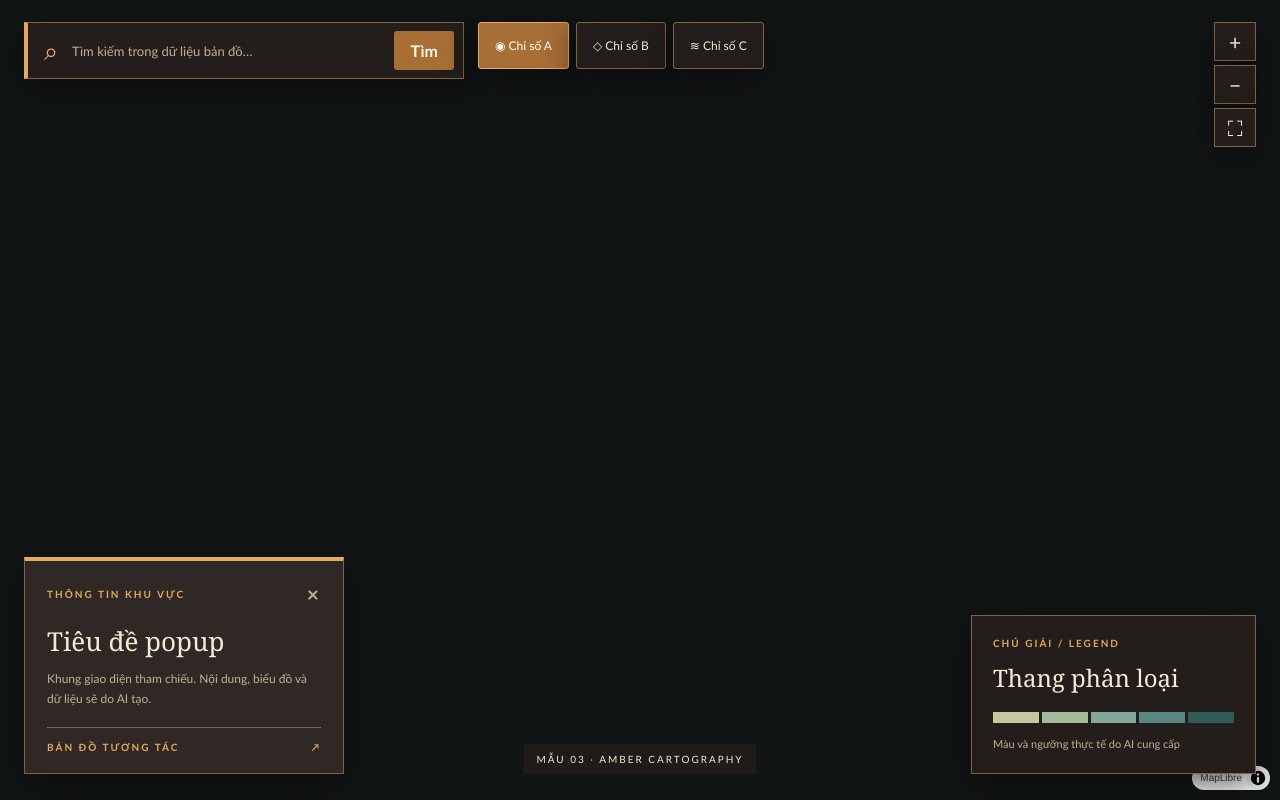
After one commit to hoanghuan23/codex_server, a Python web app: template templates/mau_03/index.html in a window 1280 px wide. The commit adds this page. Run offline with Jinja, Linux system fonts and the light colour scheme; the template is opened without the code that fills it, so the values that code supplies are empty.

Commit message:
feat: thêm mãu teamplate

```diff
--- a/templates/config.json
+++ b/templates/config.json
@@ -8,6 +8,10 @@
         "mau_02": {
             "name": "Bản đồ mẫu 02",
             "path": "mau_02"
+        },
+        "mau_03": {
+            "name": "Bản đồ mẫu 03",
+            "path": "mau_03"
         }
     }
 }
--- a/templates/mau_01/index.html
+++ b/templates/mau_01/index.html
@@ -3,7 +3,7 @@
   <head>
     <meta charset="UTF-8" />
     <meta name="viewport" content="width=device-width,initial-scale=1" />
-    <title>Interactive Map Template</title>
+    <title>Mẫu 01 — Amber Cartography</title>
     <link
       href="https://unpkg.com/maplibre-gl@4.7.1/dist/maplibre-gl.css"
       rel="stylesheet"
--- /dev/null
+++ b/templates/mau_03/app.js
@@ -0,0 +1,6 @@
+// Template-only controls. No popup, chart, feature-click, or data-layer logic.
+const map = new maplibregl.Map({ container: 'map', style: 'https://tiles.openfreemap.org/styles/dark', center: [105.84, 20.9], zoom: 5.5, attributionControl: true });
+document.getElementById('zoomIn').addEventListener('click', () => map.zoomIn());
+document.getElementById('zoomOut').addEventListener('click', () => map.zoomOut());
+document.getElementById('fullscreen').addEventListener('click', () => { if (document.fullscreenElement) document.exitFullscreen(); else document.querySelector('.map-shell').requestFullscreen?.(); });
+document.querySelectorAll('.chip').forEach(button => button.addEventListener('click', () => { document.querySelectorAll('.chip').forEach(item => item.classList.remove('active')); button.classList.add('active'); }));
--- /dev/null
+++ b/templates/mau_03/index.html
@@ -0,0 +1,44 @@
+<!doctype html>
+<html lang="vi">
+
+<head>
+    <meta charset="utf-8">
+    <meta name="viewport" content="width=device-width, initial-scale=1">
+    <title>Mẫu 03 — Amber Cartography</title>
+    <link href="https://unpkg.com/maplibre-gl@4.7.1/dist/maplibre-gl.css" rel="stylesheet">
+    <link rel="stylesheet" href="style.css">
+</head>
+
+<body>
+    <main class="map-shell">
+        <div id="map" aria-label="Bản đồ"></div>
+        <div class="top-rail">
+            <div class="search-card"><span class="search-mark">⌕</span><input
+                    placeholder="Tìm kiếm trong dữ liệu bản đồ…" aria-label="Tìm kiếm"><button class="search-go"
+                    type="button">Tìm</button></div>
+            <div class="layer-switch" aria-label="Chỉ số mẫu"><button class="chip active" type="button">◉ Chỉ số
+                    A</button><button class="chip" type="button">◇ Chỉ số B</button><button class="chip" type="button">≋
+                    Chỉ số C</button></div>
+        </div>
+        <div class="map-actions"><button id="zoomIn" title="Phóng to">+</button><button id="zoomOut"
+                title="Thu nhỏ">−</button><button id="fullscreen" title="Toàn màn hình">⛶</button></div>
+        <section class="legend" aria-label="Chú giải giao diện mẫu">
+            <div class="eyebrow">CHÚ GIẢI / LEGEND</div>
+            <div class="legend-title">Thang phân loại</div>
+            <div class="legend-swatches"><i></i><i></i><i></i><i></i><i></i></div>
+            <div class="legend-note">Màu và ngưỡng thực tế do AI cung cấp</div>
+        </section>
+        <div class="popup-design" aria-label="Minh họa giao diện popup">
+            <div class="popup-top"><span>THÔNG TIN KHU VỰC</span><span class="popup-x">×</span></div>
+            <h2>Tiêu đề popup</h2>
+            <p>Khung giao diện tham chiếu. Nội dung, biểu đồ và dữ liệu sẽ do AI tạo.</p>
+            <div class="popup-divider"></div>
+            <div class="popup-footer">BẢN ĐỒ TƯƠNG TÁC <span>↗</span></div>
+        </div>
+        <div class="design-note">MẪU 03 <span>·</span> AMBER CARTOGRAPHY</div>
+    </main>
+    <script src="https://unpkg.com/maplibre-gl@4.7.1/dist/maplibre-gl.js"></script>
+    <script src="app.js"></script>
+</body>
+
+</html>
--- /dev/null
+++ b/templates/mau_03/style.css
@@ -0,0 +1,382 @@
+:root {
+    --ui-bg: #231e1b;
+    --ui-surface: #302824;
+    --ui-hover: #45362b;
+    --ui-active: #a76e36;
+    --ui-text: #f7ead5;
+    --ui-muted: #c4ae94;
+    --ui-border: #826341;
+    --ui-accent: #e5aa5c;
+    --ui-radius: 6px;
+    --ui-shadow: 0 10px 32px #0a0808a6;
+    --ui-font: 'Trebuchet MS', Arial, sans-serif;
+    --ui-title: Georgia, 'Times New Roman', serif;
+    --chart-grid: #695445;
+    --chart-label: #e2ceb1;
+    --chart-accent: #e5aa5c
+}
+
+* {
+    box-sizing: border-box
+}
+
+html,
+body,
+.map-shell,
+#map {
+    height: 100%;
+    width: 100%;
+    margin: 0
+}
+
+body {
+    font-family: var(--ui-font)
+}
+
+.map-shell {
+    position: relative;
+    overflow: hidden;
+    background: #111516
+}
+
+button,
+input {
+    font: inherit
+}
+
+button {
+    cursor: pointer
+}
+
+button:focus-visible,
+input:focus-visible {
+    outline: 2px solid var(--ui-accent);
+    outline-offset: 2px
+}
+
+.top-rail {
+    position: absolute;
+    z-index: 5;
+    top: 22px;
+    left: 24px;
+    right: 94px;
+    display: flex;
+    align-items: flex-start;
+    gap: 14px;
+    flex-wrap: wrap;
+    pointer-events: none
+}
+
+.top-rail>* {
+    pointer-events: auto
+}
+
+.search-card {
+    display: flex;
+    align-items: center;
+    gap: 12px;
+    background: var(--ui-bg);
+    border: 1px solid var(--ui-border);
+    border-left: 4px solid var(--ui-accent);
+    padding: 8px 9px 8px 16px;
+    box-shadow: var(--ui-shadow);
+    min-width: 310px;
+    max-width: 440px;
+    flex: 1
+}
+
+.search-mark {
+    color: var(--ui-accent);
+    font-size: 25px
+}
+
+.search-card input {
+    background: transparent;
+    border: 0;
+    outline: 0;
+    min-width: 0;
+    flex: 1;
+    color: var(--ui-text);
+    font-size: 13px
+}
+
+.search-card input::placeholder {
+    color: var(--ui-muted)
+}
+
+.search-go {
+    border: 0;
+    background: var(--ui-active);
+    color: #fff7e8;
+    padding: 10px 16px;
+    border-radius: 3px;
+    font-weight: 700
+}
+
+.search-go:hover {
+    background: #c38b4c
+}
+
+.layer-switch {
+    display: flex;
+    gap: 7px;
+    flex-wrap: wrap;
+    max-width: 510px
+}
+
+.chip {
+    background: var(--ui-bg);
+    color: var(--ui-text);
+    border: 1px solid var(--ui-border);
+    padding: 15px 16px;
+    font-size: 12px;
+    box-shadow: var(--ui-shadow);
+    border-radius: 3px
+}
+
+.chip:hover {
+    background: var(--ui-hover)
+}
+
+.chip.active {
+    background: var(--ui-active);
+    border-color: var(--ui-accent);
+    color: #fff
+}
+
+.map-actions {
+    position: absolute;
+    z-index: 6;
+    right: 24px;
+    top: 22px;
+    display: flex;
+    flex-direction: column;
+    gap: 4px
+}
+
+.map-actions button {
+    background: var(--ui-bg);
+    color: var(--ui-text);
+    border: 1px solid var(--ui-border);
+    height: 39px;
+    width: 42px;
+    font-size: 21px;
+    box-shadow: var(--ui-shadow)
+}
+
+.map-actions button:hover {
+    background: var(--ui-hover);
+    color: var(--ui-accent)
+}
+
+.legend {
+    position: absolute;
+    z-index: 4;
+    bottom: 26px;
+    right: 24px;
+    width: 285px;
+    padding: 21px;
+    background: var(--ui-bg);
+    border: 1px solid var(--ui-border);
+    box-shadow: var(--ui-shadow);
+    color: var(--ui-text)
+}
+
+.eyebrow,
+.popup-top,
+.popup-footer {
+    font-size: 10px;
+    font-weight: 700;
+    letter-spacing: 2px;
+    color: var(--ui-accent)
+}
+
+.legend-title {
+    font: 24px var(--ui-title);
+    margin: 12px 0 18px
+}
+
+.legend-swatches {
+    display: grid;
+    grid-template-columns: repeat(5, 1fr);
+    height: 11px;
+    gap: 3px
+}
+
+.legend-swatches i:nth-child(1) {
+    background: #c8c6a0
+}
+
+.legend-swatches i:nth-child(2) {
+    background: #a4b99a
+}
+
+.legend-swatches i:nth-child(3) {
+    background: #83a79b
+}
+
+.legend-swatches i:nth-child(4) {
+    background: #57877e
+}
+
+.legend-swatches i:nth-child(5) {
+    background: #315c55
+}
+
+.legend-note {
+    color: var(--ui-muted);
+    font-size: 11px;
+    margin-top: 13px;
+    line-height: 1.5
+}
+
+.popup-design {
+    position: absolute;
+    z-index: 4;
+    left: 24px;
+    bottom: 26px;
+    width: 320px;
+    background: var(--ui-surface);
+    color: var(--ui-text);
+    border: 1px solid var(--ui-border);
+    border-top: 4px solid var(--ui-accent);
+    padding: 20px 22px;
+    box-shadow: var(--ui-shadow)
+}
+
+.popup-top,
+.popup-footer {
+    display: flex;
+    justify-content: space-between;
+    align-items: center
+}
+
+.popup-x {
+    font-size: 21px;
+    color: var(--ui-muted)
+}
+
+.popup-design h2 {
+    font: 26px var(--ui-title);
+    margin: 17px 0 10px
+}
+
+.popup-design p {
+    color: var(--ui-muted);
+    font-size: 12px;
+    line-height: 1.65;
+    margin: 0
+}
+
+.popup-divider {
+    height: 1px;
+    background: var(--ui-border);
+    margin: 18px 0 13px
+}
+
+.design-note {
+    position: absolute;
+    bottom: 26px;
+    left: 50%;
+    transform: translateX(-50%);
+    z-index: 3;
+    color: #f8e8cd;
+    background: #231e1bc9;
+    padding: 9px 13px;
+    font-size: 10px;
+    letter-spacing: 2px
+}
+
+.design-note span {
+    color: var(--ui-accent)
+}
+
+.maplibregl-ctrl-attrib {
+    font-size: 10px !important
+}
+
+.maplibregl-ctrl-bottom-right {
+    bottom: 0;
+    right: 0
+}
+
+@media(max-width:850px) {
+    .top-rail {
+        right: 76px;
+        left: 12px;
+        top: 12px
+    }
+
+    .layer-switch {
+        order: 2
+    }
+
+    .search-card {
+        min-width: 220px
+    }
+
+    .chip {
+        padding: 10px
+    }
+
+    .map-actions {
+        right: 12px;
+        top: 12px
+    }
+
+    .legend {
+        right: 12px;
+        bottom: 14px;
+        width: 235px
+    }
+
+    .popup-design {
+        left: 12px;
+        bottom: 14px;
+        width: 270px
+    }
+
+    .design-note {
+        display: none
+    }
+}
+
+@media(max-width:570px) {
+    .top-rail {
+        right: 66px
+    }
+
+    .search-card {
+        width: 100%;
+        min-width: 0
+    }
+
+    .layer-switch {
+        max-width: 100%
+    }
+
+    .chip {
+        font-size: 10px;
+        padding: 9px
+    }
+
+    .popup-design {
+        bottom: 180px;
+        width: calc(100% - 24px);
+        padding: 12px 15px
+    }
+
+    .popup-design h2 {
+        font-size: 20px
+    }
+
+    .legend {
+        bottom: 12px;
+        width: calc(100% - 24px)
+    }
+
+    .legend-title {
+        font-size: 20px;
+        margin: 7px 0 10px
+    }
+}
```
Also changed, not shown: templates/mau_02/app.js (+35 -13 lines), templates/mau_02/index.html (+51 -2 lines), templates/mau_02/style.css (+76 -5 lines).
